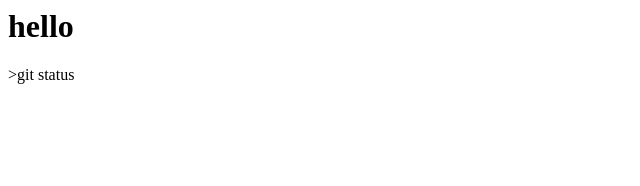
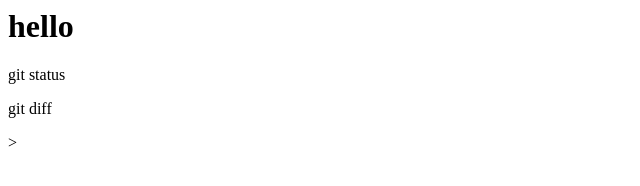
Before and after one commit to ke-kimura/git_tutorial, a plain HTML site: page index.html in a window 1280 px wide. Shown: the full height of the page, 0-640 px from the left. Drawn offline with Linux system fonts and the light colour scheme.

Commit message:
git commit追記

```diff
--- a/index.html
+++ b/index.html
@@ -1,2 +1,3 @@
 <h1>hello</h1
-<p>>git status</p>
+<p>git status</p>
+<p>git diff</p>>
```
